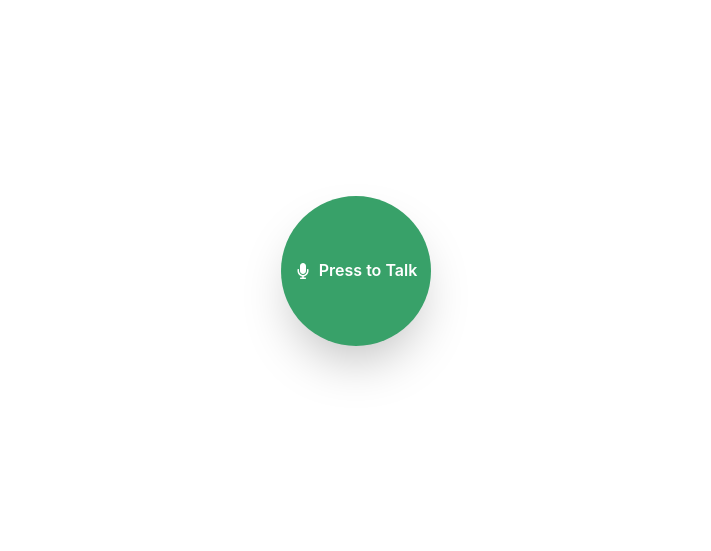
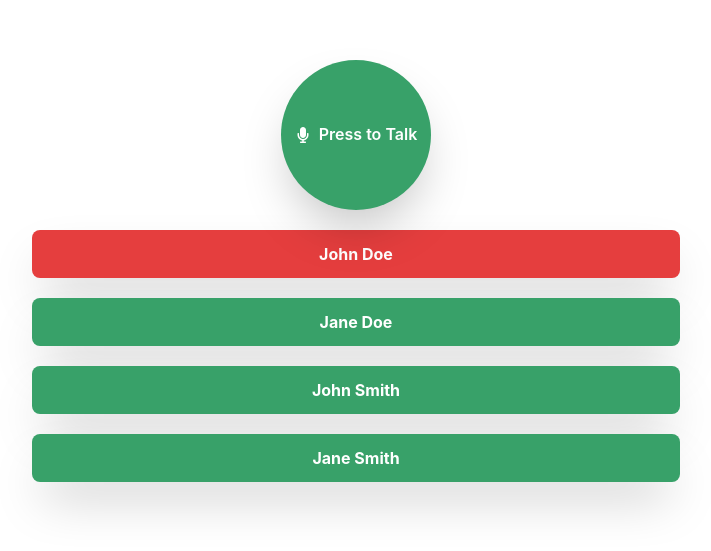
Before and after one commit to callstack-internal/walkie-talkie, a React (Vite) app: page /mainScreen in a window 1280 px wide. Shown: the part 129-680 px from the top of the page, without its empty margins (284-995 px from the left). Built offline with nearby package versions, Linux system fonts and the light colour scheme.

Commit message:
Add users for testing

```diff
--- a/src/screens/MainScreen.jsx
+++ b/src/screens/MainScreen.jsx
@@ -1,10 +1,15 @@
+import styles from "./MainScreen.module.css";
 import WalkieTalkieButton from "../components/WalkieTalkieButton";
-import styles from "./MainScreen.module.css";
+import Username from "../components/Username";
 
 export default function MainScreen() {
   return (
     <div className={styles.main}>
       <WalkieTalkieButton />
+      <Username username="John Doe" isTalking={true} />
+      <Username username="Jane Doe" isTalking={false} />
+      <Username username="John Smith" isTalking={false} />
+      <Username username="Jane Smith" isTalking={false} />
     </div>
   );
 }
```
